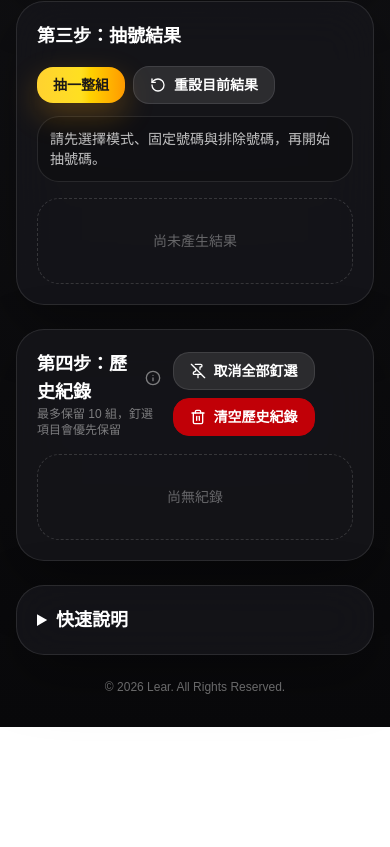
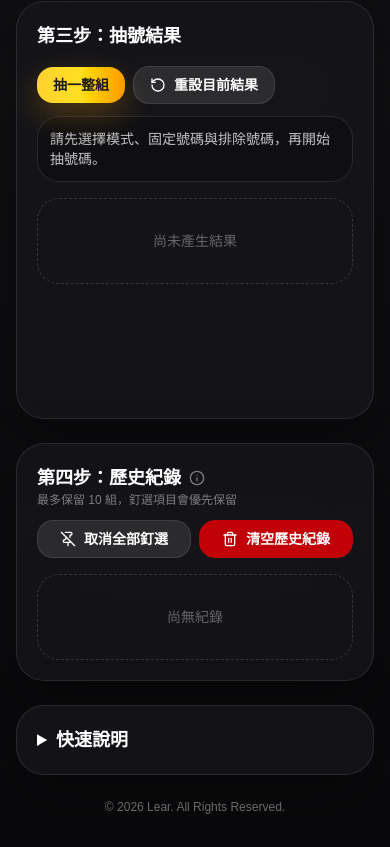
Before and after one commit to LearFocus/Taiwan_Lottery_Simulator, a React (Vite) app: page / in a window 390 px wide. Shown: the part 1902-2749 px from the top of the page. Before the commit the page ends 2629 px from the top, so only its background shows below. Built offline with nearby package versions, Linux system fonts and the light colour scheme.

Commit message:
Update AdSense slot

```diff
--- a/index.html
+++ b/index.html
@@ -5,6 +5,11 @@
   <link rel="icon" type="image/svg+xml" href="/favicon.svg" />
   <meta name="viewport" content="width=device-width, initial-scale=1.0" />
   <title>taiwan-lottery-simulator</title>
+
+  <!-- ✅ Google AdSense（你的帳號） -->
+  <script async src="https://pagead2.googlesyndication.com/pagead/js/adsbygoogle.js?client=ca-pub-5750524702011192"
+       crossorigin="anonymous"></script>
+
 </head>
   <body>
     <div id="root"></div>
--- a/src/App.tsx
+++ b/src/App.tsx
@@ -472,6 +472,13 @@ export default function TaiwanLotteryGenerator() {
   const [message, setMessage] = useState<string>(
     "請先選擇模式、固定號碼與排除號碼，再開始抽號碼。"
   );
+
+  useEffect(() => {
+    try {
+      // @ts-ignore
+      (window.adsbygoogle = window.adsbygoogle || []).push({});
+    } catch (e) {}
+  }, []);
 
   const config = GAME_CONFIGS[gameKey];
   const excludedByPool = excludedByGame[gameKey];
@@ -980,11 +987,28 @@ export default function TaiwanLotteryGenerator() {
                 ))
               )}
             </div>
+
+            {/* Google AdSense */}
+            <div className="mt-6 flex justify-center">
+              <ins
+                className="adsbygoogle"
+                style={{
+                  display: "block",
+                  width: "100%",
+                  maxWidth: "728px",
+                  height: "90px",
+                }}
+                data-ad-client="ca-pub-5750524702011192"
+                data-ad-slot="4850953372"
+                data-ad-format="auto"
+                data-full-width-responsive="true"
+              ></ins>
+            </div>
           </LuxuryCard>
         </div>
 
         <LuxuryCard theme={theme} className="p-5 md:p-6">
-          <div className="mb-4 flex items-center justify-between gap-3">
+          <div className="mb-4 flex flex-col gap-3 md:flex-row md:items-center md:justify-between">
             <div>
               <div className="flex items-center gap-2">
                 <h2
@@ -1003,11 +1027,11 @@ export default function TaiwanLotteryGenerator() {
               </div>
             </div>
 
-            <div className="flex flex-wrap gap-2">
+            <div className="flex gap-2">
               <button
                 type="button"
                 onClick={clearAllPins}
-                className={`inline-flex items-center gap-2 rounded-2xl px-4 py-2 text-sm font-bold ${t.secondary}`}
+                className={`flex-1 inline-flex items-center justify-center gap-2 rounded-2xl px-4 py-2 text-sm font-bold ${t.secondary}`}
                 style={{ fontFamily: TITLE_FONT }}
               >
                 <PinOff className="h-4 w-4" />
@@ -1019,7 +1043,7 @@ export default function TaiwanLotteryGenerator() {
                 onClick={() =>
                   setHistory((prev) => prev.filter((item) => item.pinned))
                 }
-                className={`inline-flex items-center gap-2 rounded-2xl px-4 py-2 text-sm font-bold ${t.danger}`}
+                className={`flex-1 inline-flex items-center justify-center gap-2 rounded-2xl px-4 py-2 text-sm font-bold ${t.danger}`}
                 style={{ fontFamily: TITLE_FONT }}
               >
                 <Trash2 className="h-4 w-4" />
```
Lines whose indentation alone changed are shown as unchanged.
